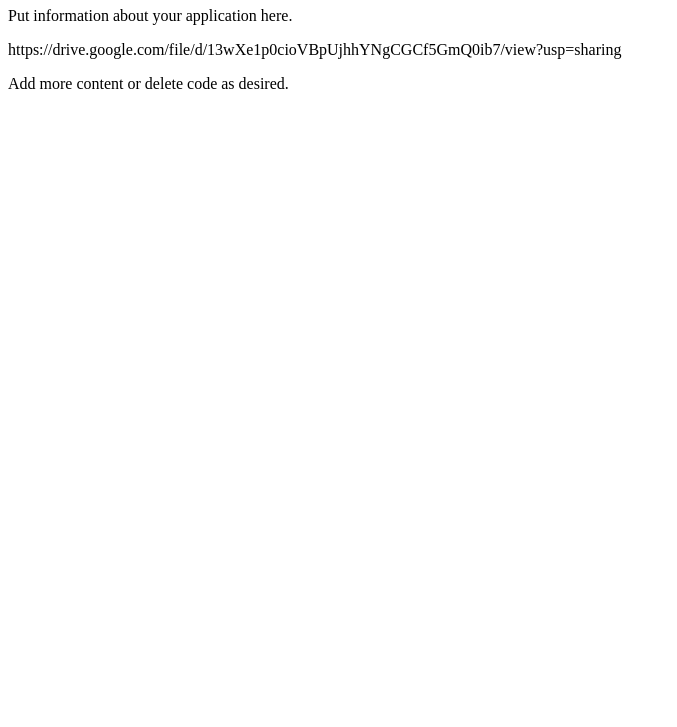
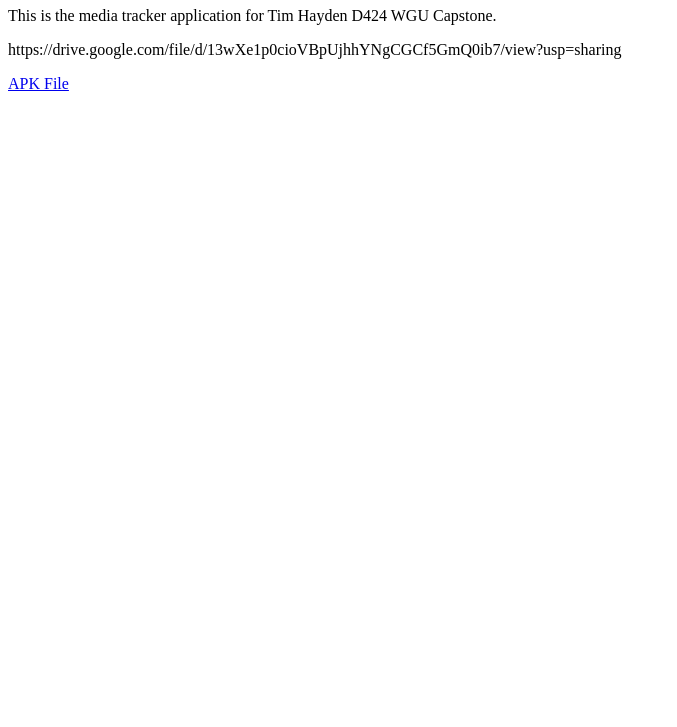
Before and after one commit to timhayden8/d424apkfiletimhayden, a plain HTML site: page index.html in a window 1280 px wide. Shown: the part 73-800 px from the top of the page, without its empty margins (0-677 px from the left). Drawn offline with Linux system fonts and the light colour scheme.

Commit message:
Update index.html

```diff
--- a/index.html
+++ b/index.html
@@ -16,11 +16,12 @@
 
     <h1>D424 Software Engineering Capstone</h1>
 
-    <p>Put information about your application here. </p>
+    <p> This is the media tracker application for Tim Hayden D424 WGU Capstone. </p>
 
     <p> https://drive.google.com/file/d/13wXe1p0cioVBpUjhhYNgCGCf5GmQ0ib7/view?usp=sharing </p>
 
-   <p>Add more content or delete code as desired.</p>
+   <p> <a href="https://drive.google.com/file/d/13wXe1p0cioVBpUjhhYNgCGCf5GmQ0ib7/view?usp=sharing">APK File</a>
+ </p>
 
 </body>
 
```
